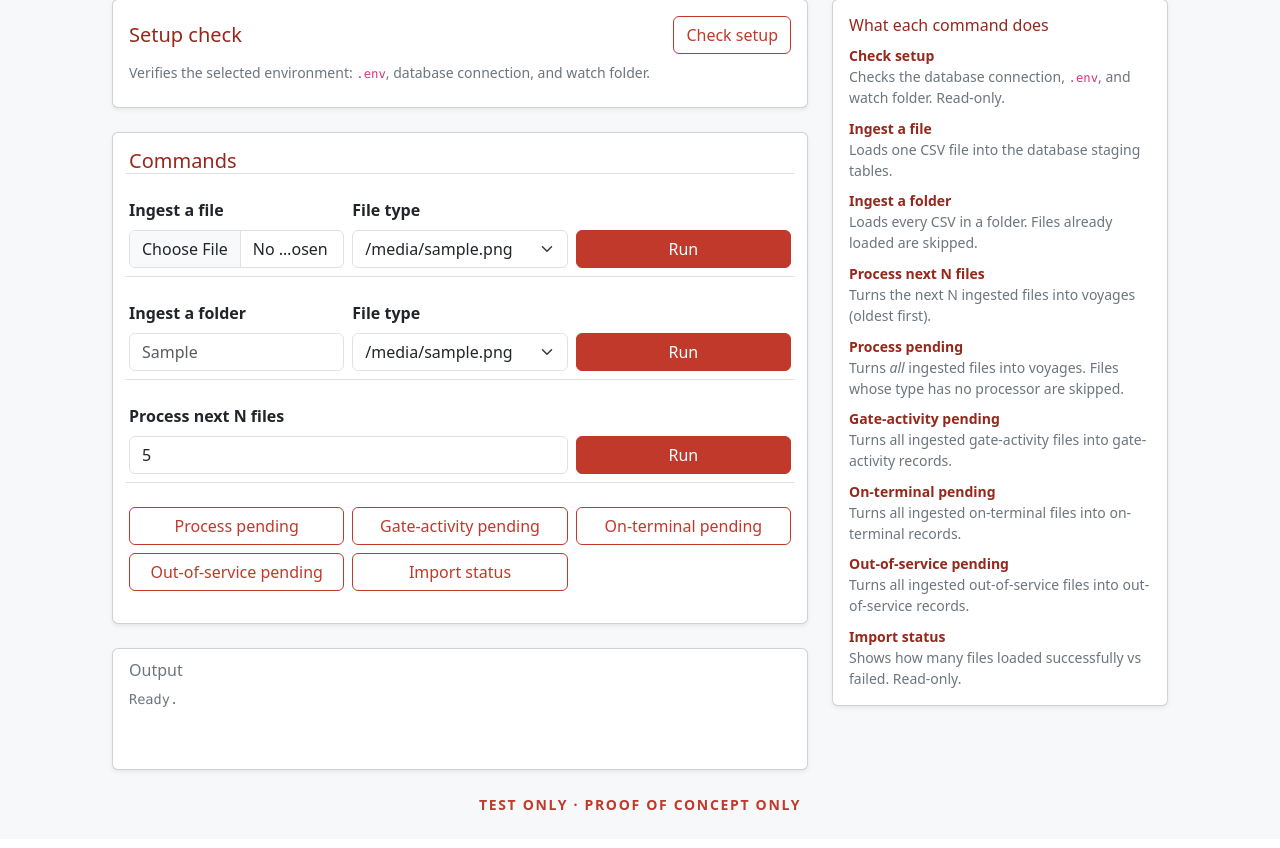
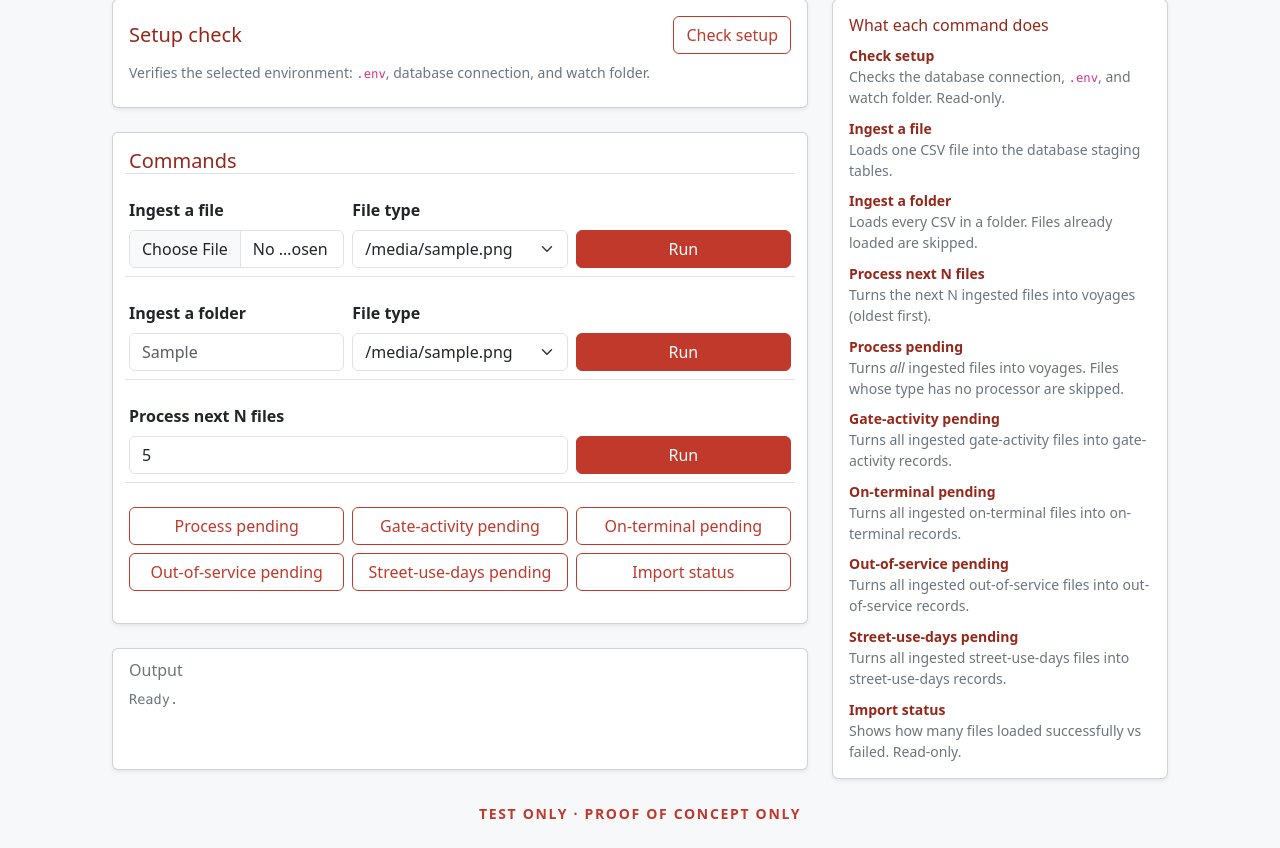
Before and after one commit to CCMCIT/DemandForecast, a Flask app: template src/app/entrypoints/web/templates/index.html in a window 1280 px wide. Shown: the part 175-1023 px from the top of the page. Before the commit the page ends 985 px from the top, so only its background shows below. Run offline with Flask 3, Linux system fonts and the light colour scheme; the template is opened without the code that fills it: most values are stand-ins (such as "Sample title", 1, 10 or a date in 2020); parts of the project's set-up code (start-up, migrations or seed data) failed here and were passed over.

Commit message:
Add Street Use Days button to the tester web UI

```diff
--- a/src/app/entrypoints/web/app.py
+++ b/src/app/entrypoints/web/app.py
@@ -44,6 +44,7 @@ _CLI_COMMANDS = {
     "process-gate-activity-pending": "process-gate-activity-pending",
     "process-on-terminal-pending": "process-on-terminal-pending",
     "process-out-of-service-pending": "process-out-of-service-pending",
+    "process-street-use-days-pending": "process-street-use-days-pending",
 }
 
 # One local user -> at most one running job. A background thread reads the child's
--- a/src/app/entrypoints/web/templates/index.html
+++ b/src/app/entrypoints/web/templates/index.html
@@ -146,6 +146,9 @@
                 <button class="btn btn-outline-brand" data-stream="process-out-of-service-pending">Out-of-service pending</button>
               </div>
               <div class="col-12 col-md-4 d-grid">
+                <button class="btn btn-outline-brand" data-stream="process-street-use-days-pending">Street-use-days pending</button>
+              </div>
+              <div class="col-12 col-md-4 d-grid">
                 <button class="btn btn-outline-brand" data-run="/api/import-status">Import status</button>
               </div>
             </div>
@@ -195,6 +198,9 @@
               <dt>Out-of-service pending</dt>
               <dd class="text-secondary">Turns all ingested out-of-service files into out-of-service records.</dd>
 
+              <dt>Street-use-days pending</dt>
+              <dd class="text-secondary">Turns all ingested street-use-days files into street-use-days records.</dd>
+
               <dt>Import status</dt>
               <dd class="text-secondary">Shows how many files loaded successfully vs failed. Read-only.</dd>
             </dl>
```
